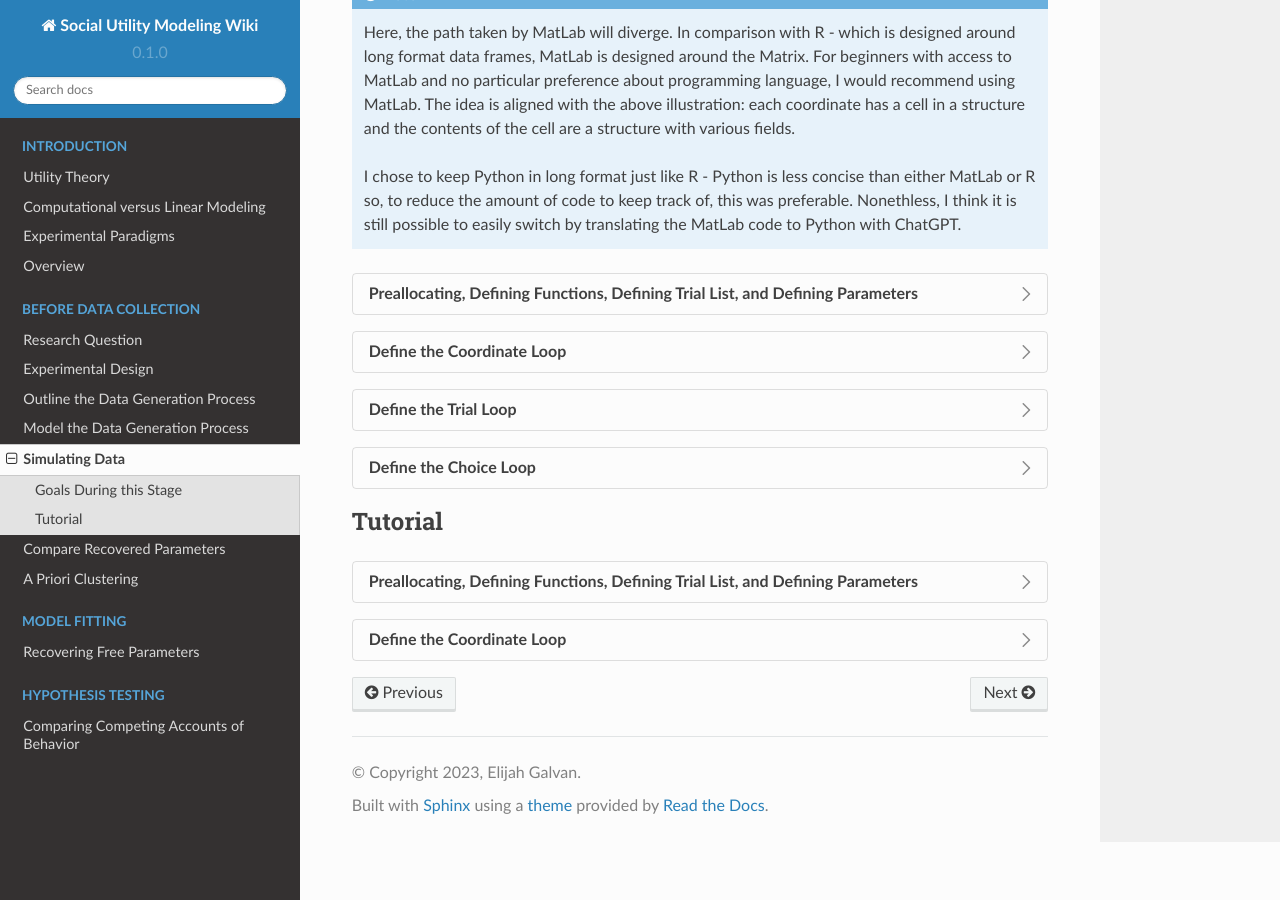
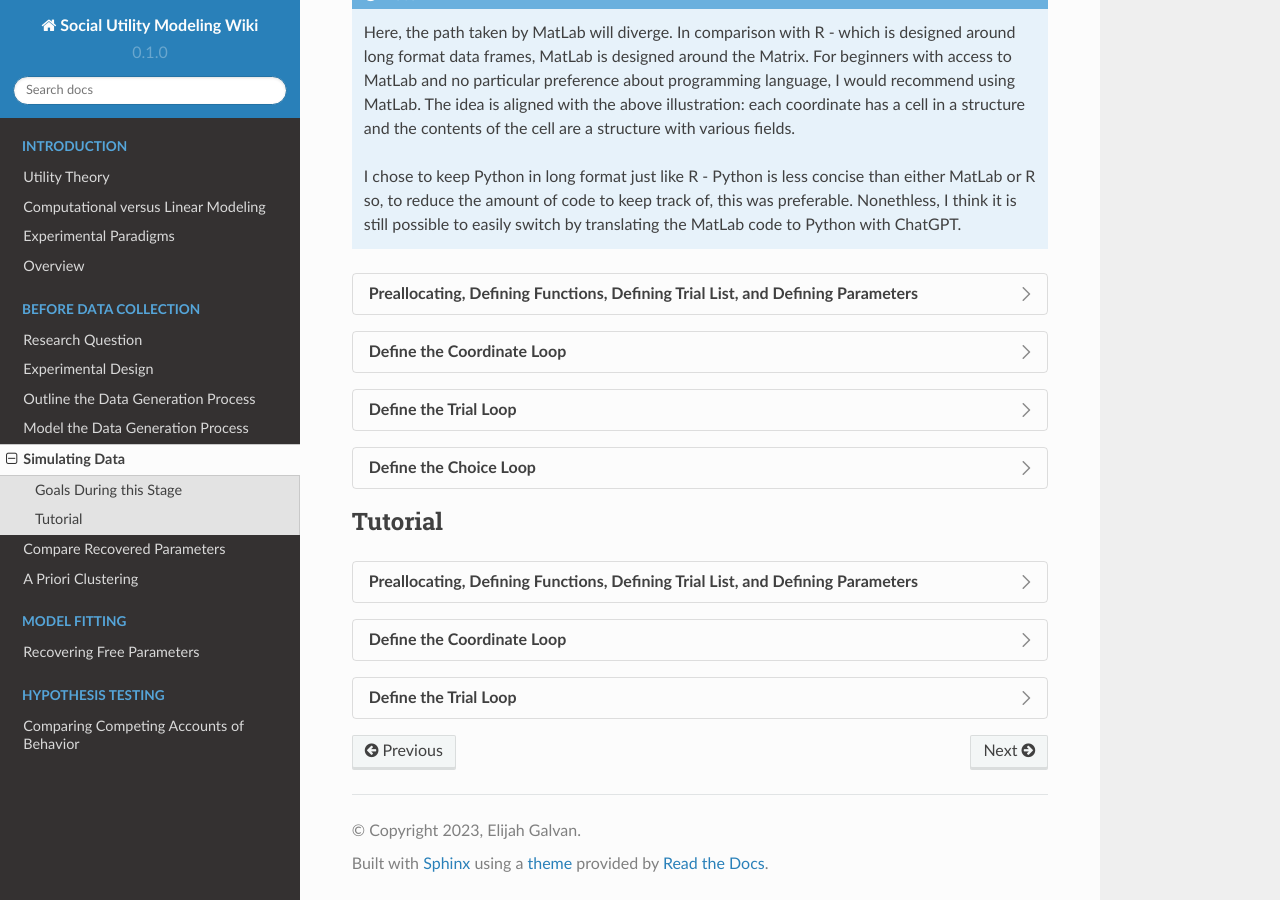
Before and after one commit to epgalvan/social-utility-modeling, a Sphinx documentation site: the page built from docs/source/1_5_0.rst, in a window 1280 px wide and 900 px high, scrolled down 842 px. Built offline with Sphinx 7.4.7 and the Read the Docs theme 2.0.0, drawn with Linux system fonts in a browser that asks for light colours; pages that are not in the unit, such as notebooks, are missing from menus; some of the changed lines change nothing that is shown.

Commit message:
take me to the pilot

```diff
--- a/docs/source/1_5_0.rst
+++ b/docs/source/1_5_0.rst
@@ -144,11 +144,11 @@
             In the context of our model, :bdg-success:`Free Parameters` mathematically represent the conceptual dimensions which characterize **all** of the ways that people can be different in your experimental paradigm.
             Thus, we are generating predictions about what any given person (i.e. a certain coordinate in our parameter space) *would* do in our experiment *if* it is indeed true that our equation aptly represents the data generation process.
 
-            ..dropdown:: So what are we starting with in this loop?
+            .. dropdown:: So what are we starting with in this loop?
 
                 :bdg-success:`Free Parameters`
 
-            ..dropdown:: And what do we want to finish this loop with?
+            .. dropdown:: And what do we want to finish this loop with?
 
                 :bdg-danger:`Decisions` for all trials in our trial set.
 
@@ -202,7 +202,91 @@
 
 .. dropdown:: Define the Trial Loop
 
-    Now, we are going to begin answering the Compute Predictions demand placed on us in the Coordinate Loop.
+    .. tab-set::
+
+        .. tab-item:: Plain English
+
+            Now, we are going to begin answering the Compute Predictions demand placed on us in the Coordinate Loop.
+            So we're within the Coordinate Loop and thus we have our coordinate values defined - so let's say that theoretically we're adopting the perspective of one hypothetical person.
+            What we want to answer specifically is "What should this hypothetical person do on this particular trial?".
+
+
+            .. dropdown:: So what are we starting with in this loop?
+
+                We're starting with the :bdg-primary:`Independent variables`, :bdg-primary:`Constants`, and possible :bdg-danger:`Decisions` at the start of each trial.
+
+                We already have :bdg-success:`Free Parameters` defined in the coordinate loop.
+
+            .. dropdown:: And what do we want to finish this loop with?
+
+                The predicted :bdg-danger:`Decision` for this trial.
+
+            .. dropdown:: So what do we need to preallocate before this loop starts?
+
+                We need to preallocate a vector for all :bdg-danger:`Decisions` for this coordinate pair.
+                However, we already have a preallocated data structure, so for simplicity sake we'll move that within the trial loop - defining the model prediction directly on a trial-by-trial basis rather than a coordinate-by-coordinate basis.
+
+            .. dropdown:: Then, what do we need to compute within this loop?
+
+                We need to compute the :bdg-secondary:`Utility` for all possible :bdg-danger:`Decisions` in this trial.
+                Then, we need to save the :bdg-danger:`Decision` which results in the greatest :bdg-secondary:`Utility`.
+
+        .. tab-item:: R
+
+            ::
+
+                for (i in 1:length(freeParameters[,1])){
+                    Theta = freeParameters[i,1]
+                    Phi = freeParameters[i,2]
+
+                    ``for (k in 1:length(trialList[,1])){
+                        IV = trialList[k, 1]
+                        Constant = trialList[k, 2]
+                        #Choices = vector() #if not already defined
+
+                        # Compute Utility
+
+                        predictions[i,k] = # To Compute
+                    }``
+                }
+
+        .. tab-item:: MatLab
+
+            ::
+
+                for i = 1:numel(thetaRange)
+                    for j = 1:numel(phiRange)
+                        Theta = freeParameters(i,j).theta
+                        Phi = freeParameters(i,j).phi
+                        ``for k = 1:height(trialList(:,1))
+                            IV = trialList(:,1);
+                            Constant = trialList(:,2);
+                            %Choices = []; %if not already defined
+
+                            % Compute Utility
+
+                            freeParameters(i,j).predictions(k) = %toCompute
+                        end``
+                    end
+                end
+
+        .. tab-item:: Python
+
+            ::
+
+                for i in range(len(freeParameters)):
+                    Theta = freeParameters[i, 0]
+                    Phi = freeParameters[i, 1]
+
+                    for k in range(len(trialList)):
+                        IV = trialList[k, 0]
+                        Constant = trialList[k, 1]
+                        #Choices = [] #if not already defined
+
+                        # Compute Utility
+
+                        predictions[i, k] = # To Compute
+
 
 .. dropdown:: Define the Choice Loop
 
@@ -362,3 +446,69 @@
 
                     # Compute Predictions
                     predictions[i, :] = # To Compute
+
+.. dropdown:: Define the Trial Loop
+
+    .. tab-set::
+
+        .. tab-item:: R
+
+            ::
+
+                for (i in 1:length(freeParameters[,1])){
+                    Theta = freeParameters[i,1]
+                    Phi = freeParameters[i,2]
+
+                    ``for (k in 1:length(trialList[,1])){
+                        I = trialList[k, 1]
+                        M = trialList[k, 2]
+                        B = trialList[k, 3]
+                        E = trialList[k, 4]
+                        Choices = seq(0, (I * M), 1)
+
+                        # Compute Utility
+
+                        predictions[i,k] = # To Compute
+                    }``
+                }
+
+        .. tab-item:: MatLab
+
+            ::
+
+                for i = 1:numel(thetaRange)
+                    for j = 1:numel(phiRange)
+                        Theta = freeParameters(i,j).theta
+                        Phi = freeParameters(i,j).phi
+                        ``for k = 1:height(trialList(:,1))
+                            I = trialList(:,1);
+                            M = trialList(:,2);
+                            B = trialList(:,3);
+                            E = trialList(:,4);
+                            Choices = 0:1:(I*M);
+
+                            % Compute Utility
+
+                            freeParameters(i,j).predictions(k) = %toCompute
+                        end``
+                    end
+                end
+
+        .. tab-item:: Python
+
+            ::
+
+                for i in range(len(freeParameters)):
+                    Theta = freeParameters[i, 0]
+                    Phi = freeParameters[i, 1]
+
+                    ``for k in range(len(trialList)):
+                        I = trialList[k, 0]
+                        M = trialList[k, 1]
+                        B = trialList[k, 2]
+                        E = trialList[k, 3]
+                        Choices = list(range(0, I * M + 1, 1))
+
+                        # Compute Utility
+
+                        predictions[i, k] = # To Compute``
```
